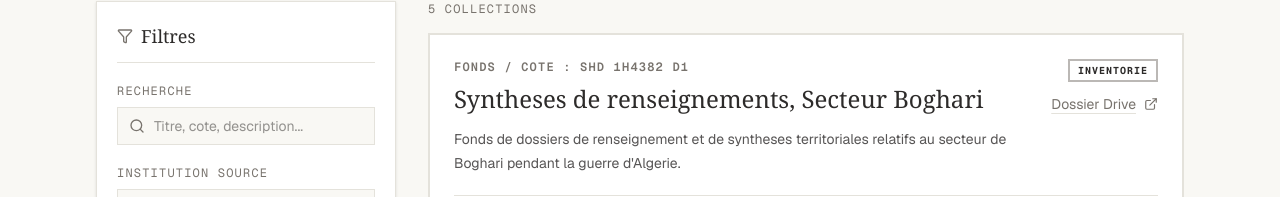
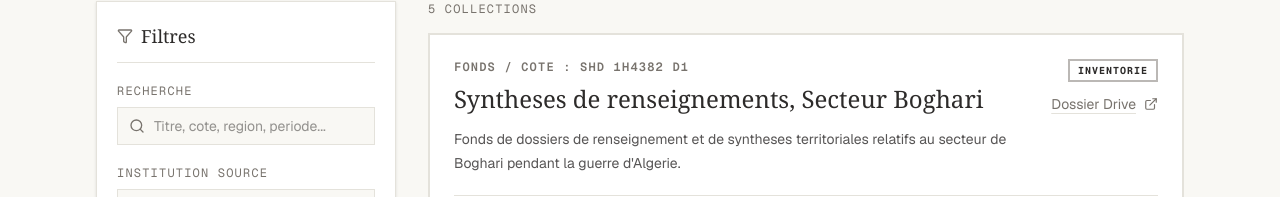
Before and after one commit to franzbib/archives-algerie, a Next.js app: page /collections in a window 1280 px wide. Shown: the part 301-498 px from the top of the page. Built offline with nearby package versions, Linux system fonts and the light colour scheme.

Commit message:
Enable collection filters from archive manifest

```diff
--- a/src/components/collections/collections-browser.tsx
+++ b/src/components/collections/collections-browser.tsx
@@ -73,7 +73,7 @@ export function CollectionsBrowser({ collections, facets }: CollectionsBrowserPr
                 className="w-full border border-paper-border bg-background px-3 py-2 pl-9 text-sm text-foreground"
                 id="collection-search"
                 onChange={(event) => updateFilter("query", event.target.value)}
-                placeholder="Titre, cote, description..."
+                placeholder="Titre, cote, region, periode..."
                 type="search"
                 value={filters.query}
               />
@@ -190,6 +190,8 @@ function filterCollections(
         collection.title,
         collection.archiveReference,
         collection.description,
+        collection.region,
+        collection.period,
       ].join(" "),
     );
 
```
